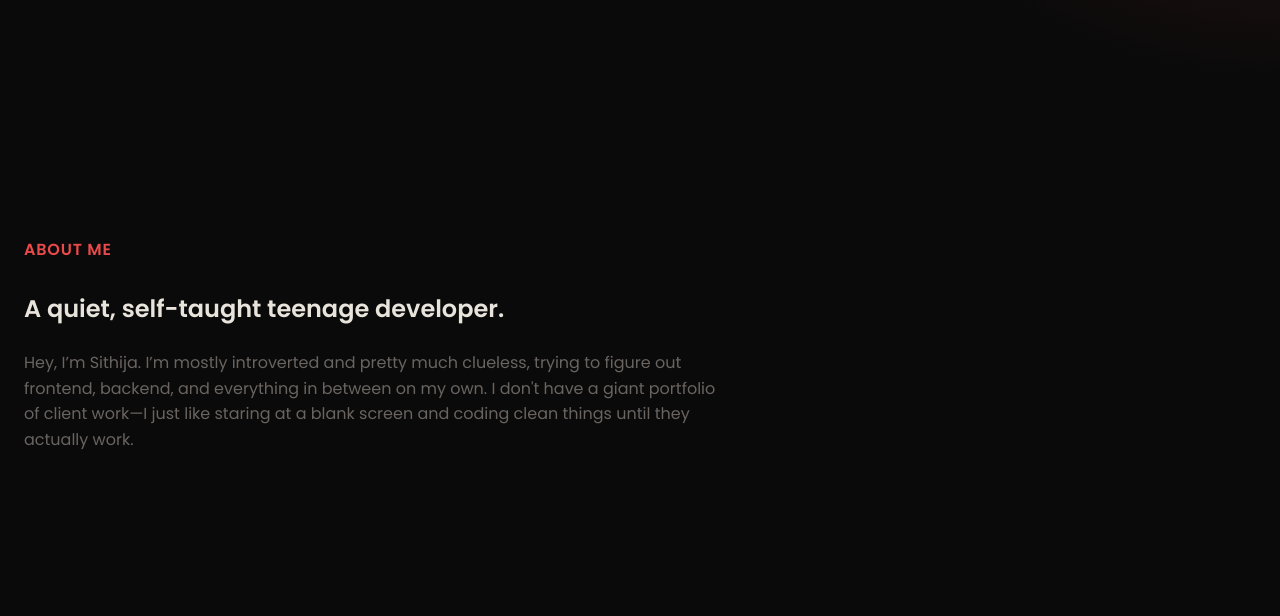
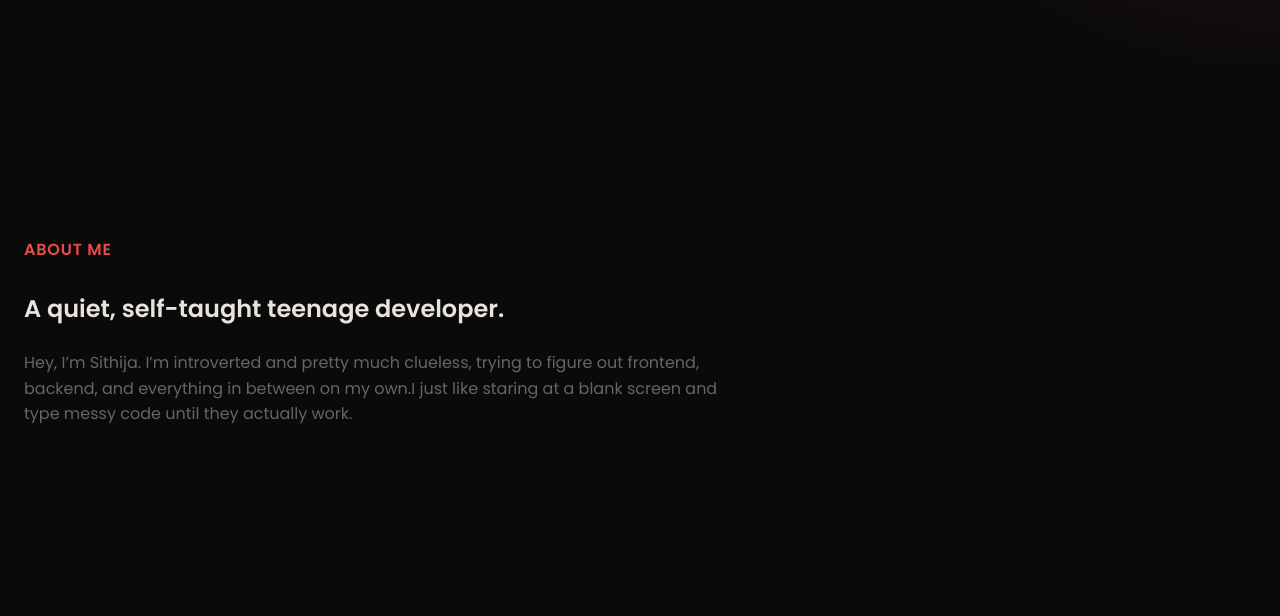
Before and after one commit to sithija-dev/Portfolio, a plain HTML site: page index.html in a window 1280 px wide. Shown: the part 420-1036 px from the top of the page. Drawn offline with nearby package versions, Linux system fonts and the light colour scheme; some icons are missing; a web font is replaced by a local one.

Commit message:
Add files via upload

```diff
--- a/index.html
+++ b/index.html
@@ -31,7 +31,7 @@
   <div class="aboutcontainer" >
     <div class="about" id="aboutme">ABOUT ME</div>
     <div class="hook">A quiet, self-taught teenage developer.</div>
-    <div class="bio">Hey, I’m Sithija. I’m mostly introverted and pretty much clueless, trying to figure out frontend, backend, and everything in between on my own. I don't have a giant portfolio of client work—I just like staring at a blank screen and coding clean things until they actually work.</div>
+    <div class="bio">Hey, I’m Sithija. I’m introverted and pretty much clueless, trying to figure out frontend, backend, and everything in between on my own.I just like staring at a blank screen and type messy code until they actually work.</div>
   </div>
 
   <section class="skillcontainer">
```
